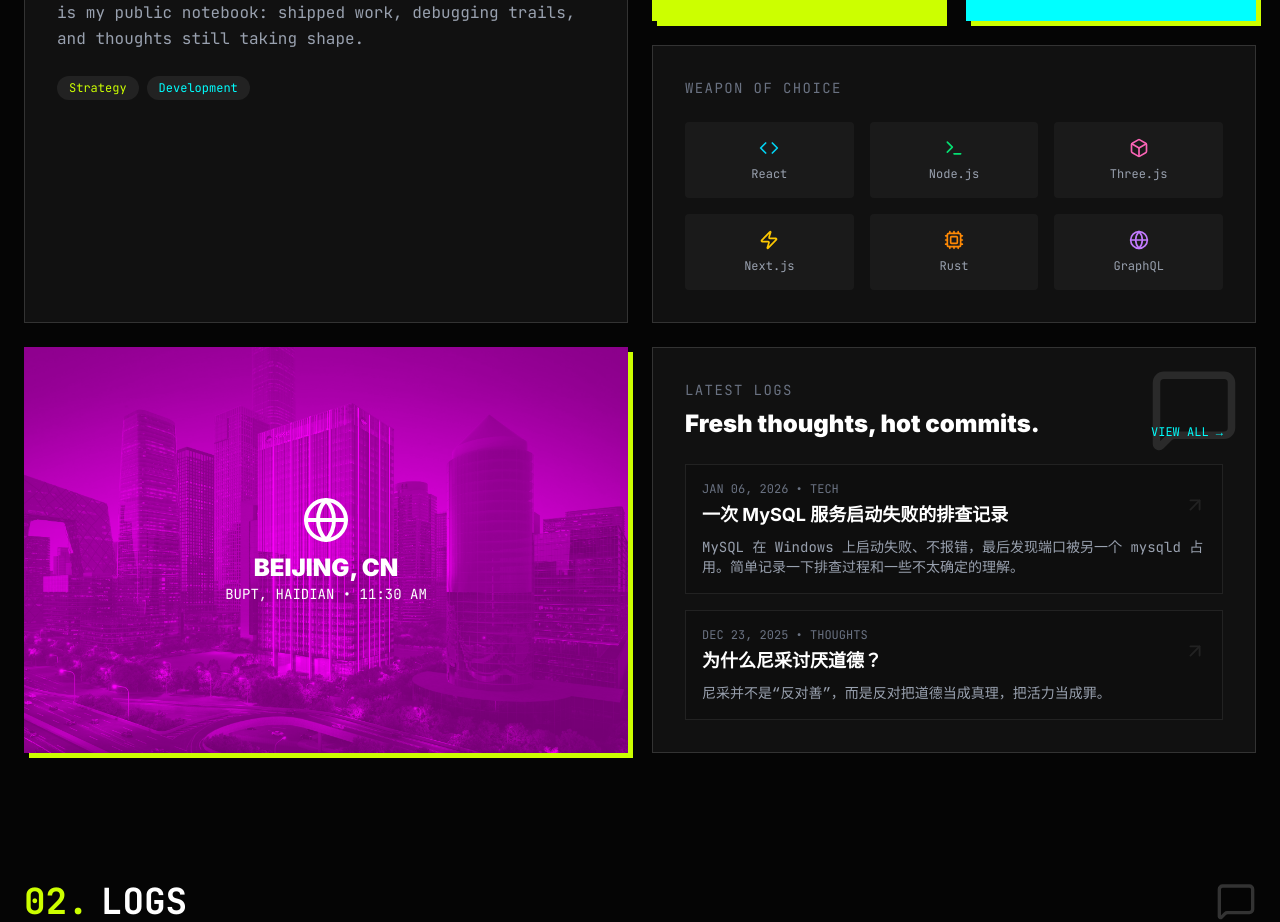
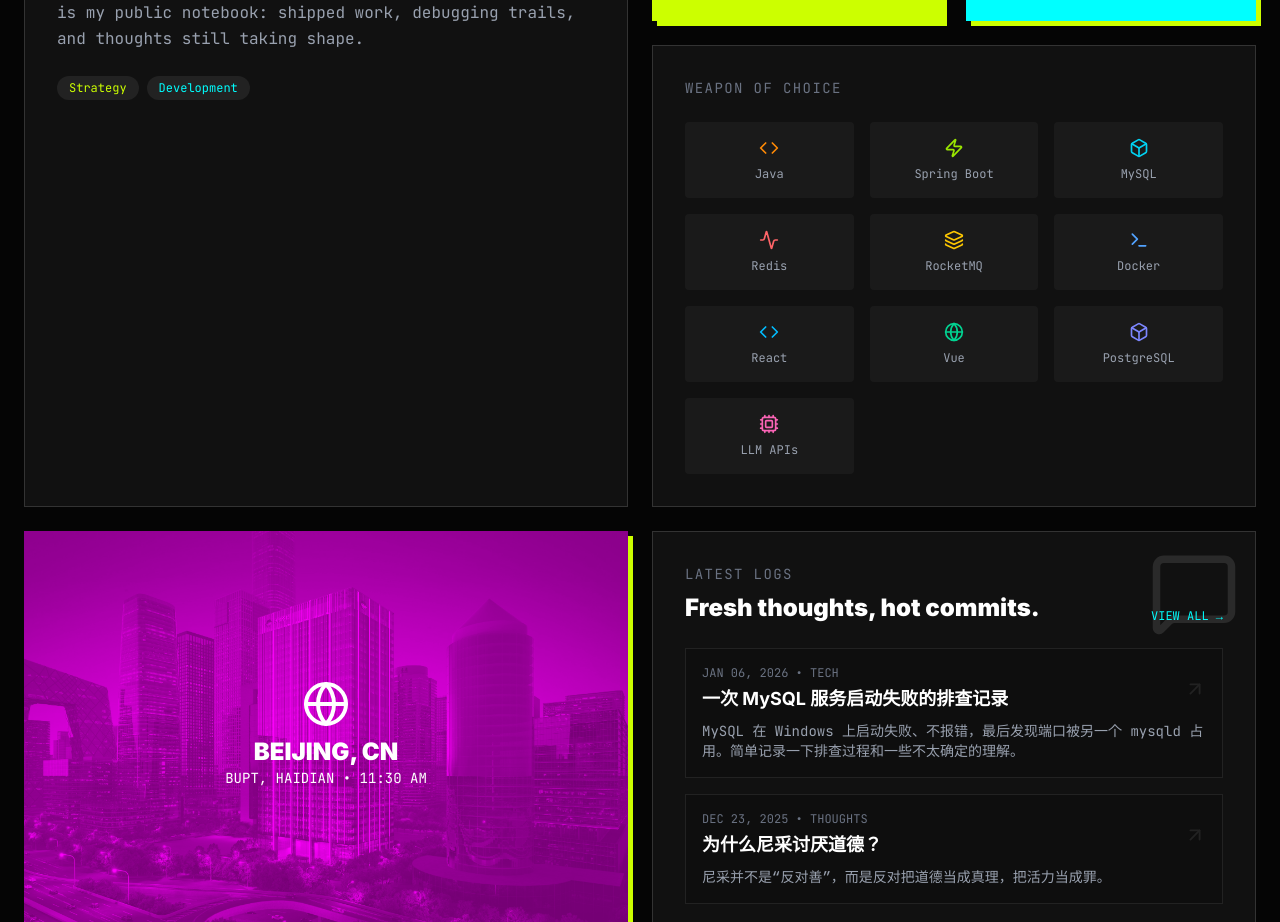
Before and after one commit to isCharles/ischarles.github.io, a React (Vite) app: page / in a window 1280 px wide. Shown: the part 1260-2182 px from the top of the page. Built offline with nearby package versions, Linux system fonts and the light colour scheme.

Commit message:
Align weapon stack with projects

```diff
--- a/src/App.jsx
+++ b/src/App.jsx
@@ -285,12 +285,16 @@ const App = () => {
 
   // --- Data Mocks ---
   const techStack = [
-    { name: 'React', icon: <Code size={20} />, color: 'text-cyan-400' },
-    { name: 'Node.js', icon: <Terminal size={20} />, color: 'text-green-400' },
-    { name: 'Three.js', icon: <Box size={20} />, color: 'text-pink-400' },
-    { name: 'Next.js', icon: <Zap size={20} />, color: 'text-yellow-400' },
-    { name: 'Rust', icon: <Cpu size={20} />, color: 'text-orange-400' },
-    { name: 'GraphQL', icon: <Globe size={20} />, color: 'text-purple-400' },
+    { name: 'Java', icon: <Code size={20} />, color: 'text-orange-400' },
+    { name: 'Spring Boot', icon: <Zap size={20} />, color: 'text-lime-400' },
+    { name: 'MySQL', icon: <Box size={20} />, color: 'text-cyan-400' },
+    { name: 'Redis', icon: <Activity size={20} />, color: 'text-red-400' },
+    { name: 'RocketMQ', icon: <Layers size={20} />, color: 'text-yellow-400' },
+    { name: 'Docker', icon: <Terminal size={20} />, color: 'text-blue-400' },
+    { name: 'React', icon: <Code size={20} />, color: 'text-sky-400' },
+    { name: 'Vue', icon: <Globe size={20} />, color: 'text-emerald-400' },
+    { name: 'PostgreSQL', icon: <Box size={20} />, color: 'text-indigo-400' },
+    { name: 'LLM APIs', icon: <Cpu size={20} />, color: 'text-pink-400' },
   ];
 
   const projects = [
```
